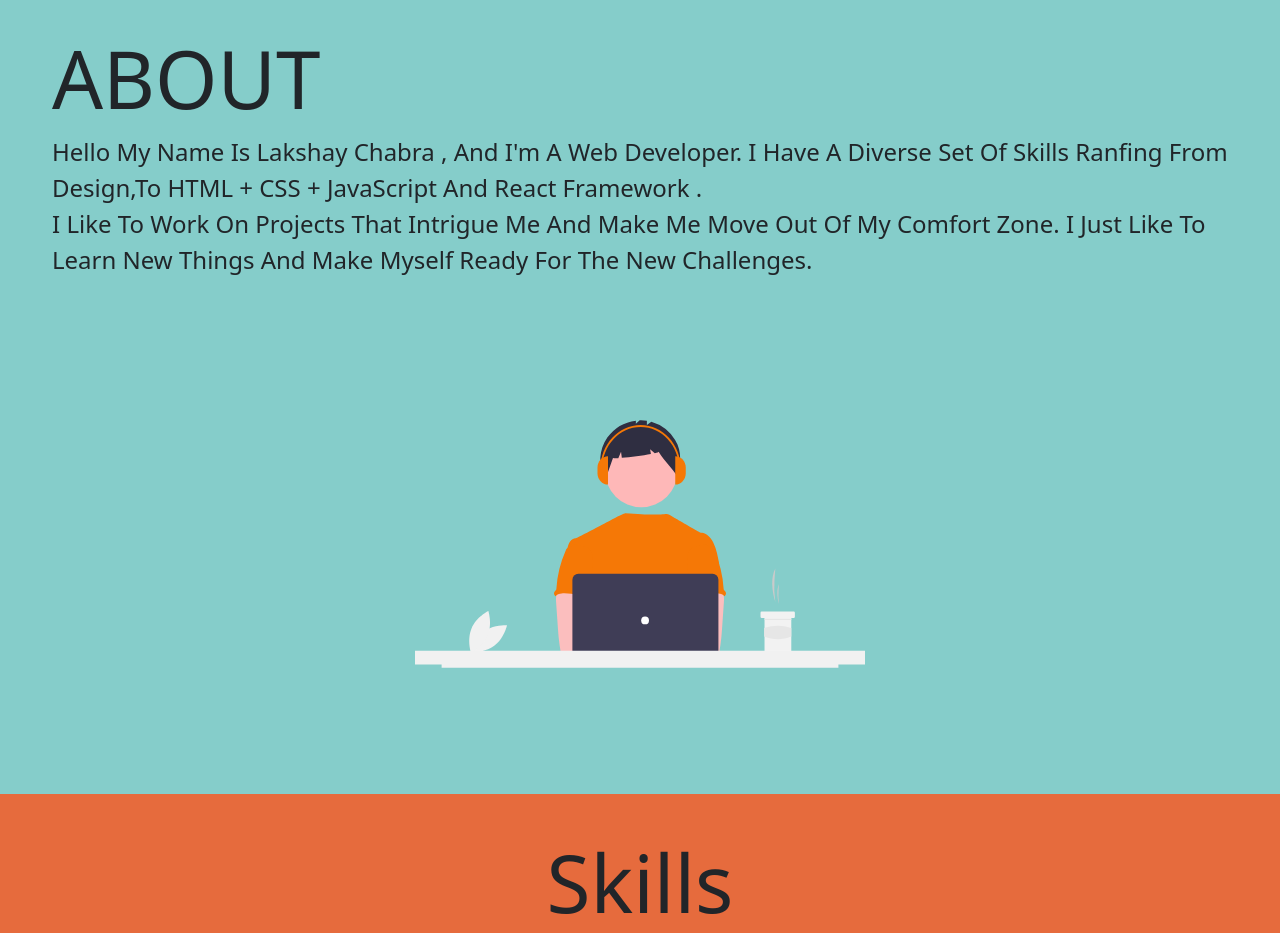
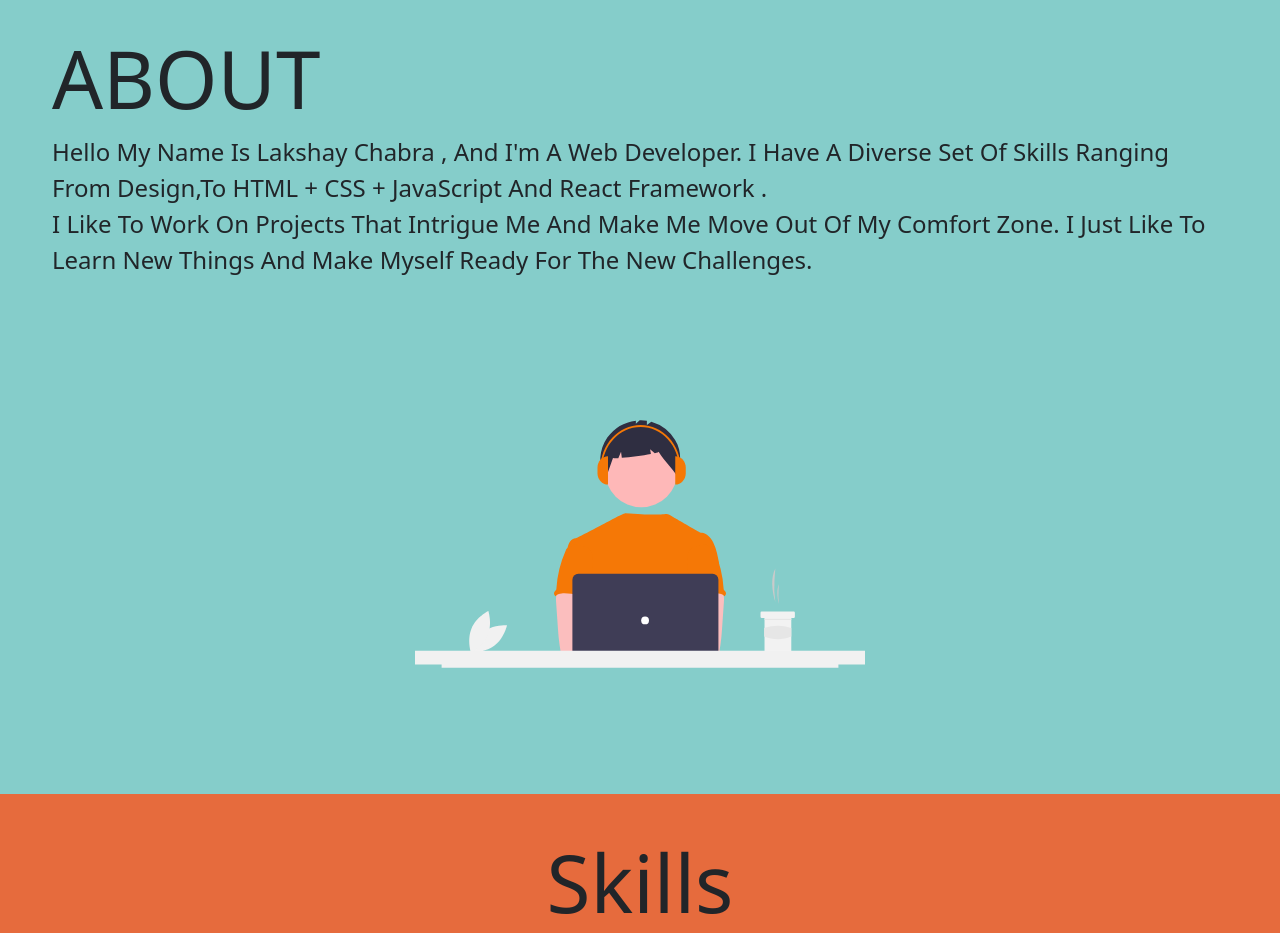
Before and after one commit to Lakshay11-bot/portfolio-main, a website: page index.html in a window 1280 px wide. Shown: the part 1040-1973 px from the top of the page. Drawn offline with nearby package versions, Linux system fonts and the light colour scheme.

Commit message:
Update index.html

```diff
--- a/index.html
+++ b/index.html
@@ -41,7 +41,7 @@
 
       <div class="about_text">
         <h1>about</h1>
-        <p>hello my name is lakshay chabra , and I'm a web developer. I have a diverse set of skills ranfing from design,to HTML + CSS + JavaScript and react framework . <br>i like to work on projects that intrigue me and make me move out of my comfort zone.
+        <p>hello my name is lakshay chabra , and I'm a web developer. I have a diverse set of skills ranging from design,to HTML + CSS + JavaScript and react framework . <br>i like to work on projects that intrigue me and make me move out of my comfort zone.
           i just like to learn new things and make myself ready for the new challenges.
   </p>
 
```
